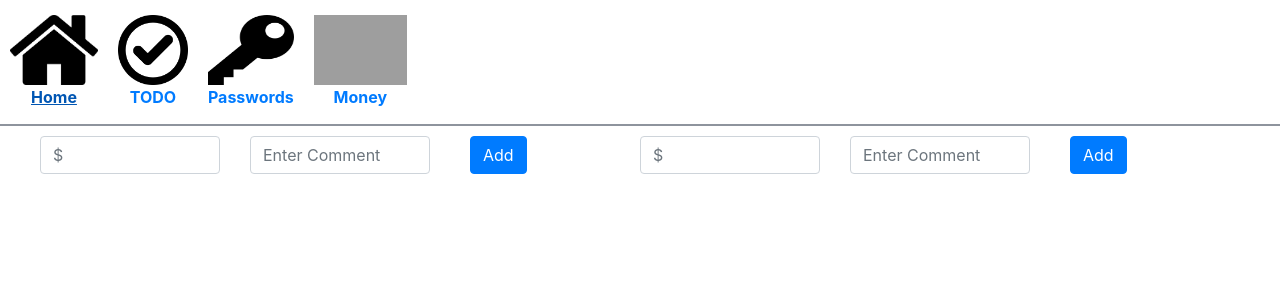
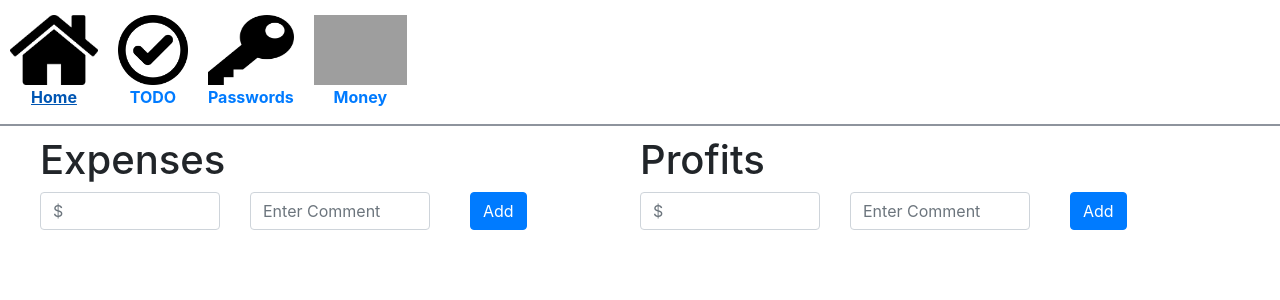
Before and after one commit to ork821/helperServices, a React (Create React App) app: page /money in a window 1280 px wide. Shown: the top 300 px of the page. Built offline with nearby package versions, Linux system fonts and the light colour scheme; grey boxes are pictures that could not be loaded.

Commit message:
adding expenses is working Add: deleting expenses action

```diff
--- a/src/components/AddInput/AddInput.js
+++ /dev/null
@@ -1,22 +0,0 @@
-import React from 'react';
-import {Form, Row, Col, Button} from "react-bootstrap";
-
-const AddInput = ({idForm, idFirstInput, idSecondInput, submitForm}) => {
-    return (
-        <Form id={idForm} onSubmit={submitForm}>
-            <Row>
-                <Col>
-                    <Form.Control placeholder="$" id={idFirstInput}/>
-                </Col>
-                <Col>
-                    <Form.Control placeholder="Enter Comment" id={idSecondInput}/>
-                </Col>
-                <Col>
-                    <Button type="submit">Add</Button>
-                </Col>
-            </Row>
-        </Form>
-    );
-};
-
-export default AddInput;
--- /dev/null
+++ b/src/components/ExpenseInput/ExpenseInput.js
@@ -0,0 +1,36 @@
+import React from 'react';
+import {Button, Col, Form, Row} from "react-bootstrap";
+import {connect} from "react-redux";
+import {AddExpense} from "../../redux/actions/expense.actions";
+
+const ExpenseInput = ({idForm, idFirstInput, idSecondInput, addExpense}) => {
+    const submitForm = (e) => {
+        e.preventDefault()
+        let money = document.forms[idForm].elements[idFirstInput].value
+        let comment = document.forms[idForm].elements[idSecondInput].value
+        document.forms[idForm].elements[idFirstInput].value = ''
+        document.forms[idForm].elements[idSecondInput].value = ''
+        addExpense(money, comment)
+    }
+
+    return (
+        <Form id={idForm} onSubmit={(e) => submitForm(e)}>
+            <Row>
+                <Col>
+                    <Form.Control placeholder="$" id={idFirstInput}/>
+                </Col>
+                <Col>
+                    <Form.Control placeholder="Enter Comment" id={idSecondInput}/>
+                </Col>
+                <Col>
+                    <Button type="submit">Add</Button>
+                </Col>
+            </Row>
+        </Form>
+    );
+};
+const mapDispatchToProps = dispatch => ({
+    addExpense: (money, comment) => dispatch(AddExpense(money, comment))
+})
+
+export default connect(null, mapDispatchToProps)(ExpenseInput);
--- a/src/components/Expenses/Expenses.js
+++ b/src/components/Expenses/Expenses.js
@@ -1,9 +1,10 @@
 import React from 'react';
-import AddInput from "../AddInput/AddInput";
+import AddInput from "../ExpenseInput/ExpenseInput";
 
 const Expenses = () => {
     return (
         <div className="expenses">
+            <h1>Expenses</h1>
             <AddInput idFirstInput="expenseInput"
                       idForm="expenses"
                       idSecondInput="expenseComment"
--- a/src/components/Profits/Profits.js
+++ b/src/components/Profits/Profits.js
@@ -1,26 +1,23 @@
 import React from 'react';
-import AddInput from "../AddInput/AddInput";
+import AddInput from "../ExpenseInput/ExpenseInput";
 
 const Profits = () => {
-    const submitForm = (formId, firstInput, secondInput) => {
-        let firstInp = document.forms['formId'].elements['firstInput'].value
-        let secondInp = document.forms['formId'].elements['secondInput'].value
-        document.forms['formId'].elements['firstInput'].value = ''
-        document.forms['formId'].elements['secondInput'].value = ''
-        document.forms['password_form'].elements['password'].value = ''
+    const idFirstInput = "profitInput"
+    const idForm = "profits"
+    const idSecondInput = "profitComment"
 
-    }
 
     return (
         <div className="profits">
-            <AddInput idFirstInput="profitInput"
-                      idForm="profits"
-                      idSecondInput="profitComment"
-                      submitForm={console.log('1')}
+            <h1>Profits</h1>
+            <AddInput idFirstInput={idFirstInput}
+                      idForm={idForm}
+                      idSecondInput={idSecondInput}
             />
 
         </div>
     );
 };
 
+
 export default Profits;
--- /dev/null
+++ b/src/redux/actions/expense.actions.js
@@ -0,0 +1,11 @@
+import {ADD_EXPENSE} from "../types/expense.types";
+let id = 0
+
+export const AddExpense = (money, comment) => {
+    return {
+        type: ADD_EXPENSE,
+        id: id++,
+        money,
+        comment
+    }
+}
--- /dev/null
+++ b/src/redux/reducers/expense.reducer.js
@@ -0,0 +1,17 @@
+import {ADD_EXPENSE} from "../types/expense.types";
+
+export const expenses = (state = [], action) => {
+    switch (action.type) {
+        case ADD_EXPENSE:
+            return [
+                ...state,
+                {
+                    id: action.id,
+                    money: action.money,
+                    comment: action.comment
+                }
+            ]
+        default:
+            return state
+    }
+}
--- a/src/redux/reducers/rootReducer.js
+++ b/src/redux/reducers/rootReducer.js
@@ -1,9 +1,11 @@
 import {combineReducers} from "redux";
 import {todos} from './todos.reducer'
 import {passwords} from "./password.reducer";
+import {expenses} from "./expense.reducer";
 
 export default combineReducers({
     todos,
-    passwords
+    passwords,
+    expenses
 
 })
--- /dev/null
+++ b/src/redux/types/expense.types.js
@@ -0,0 +1 @@
+export const ADD_EXPENSE = 'ADD_EXPENSE'
```
Also changed, not shown: src/redux/actions/money.actions.js (deleted), src/redux/reducers/money.reducer.js (deleted), src/redux/types/money.types.js (deleted).
